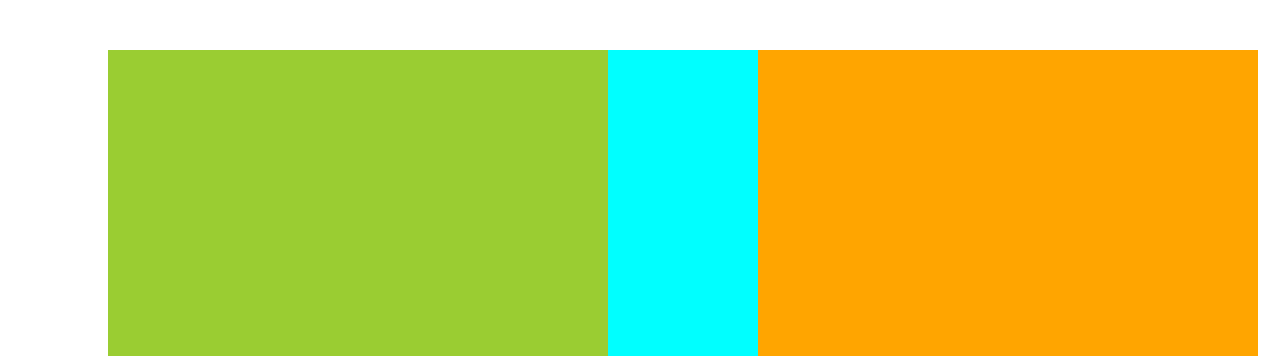
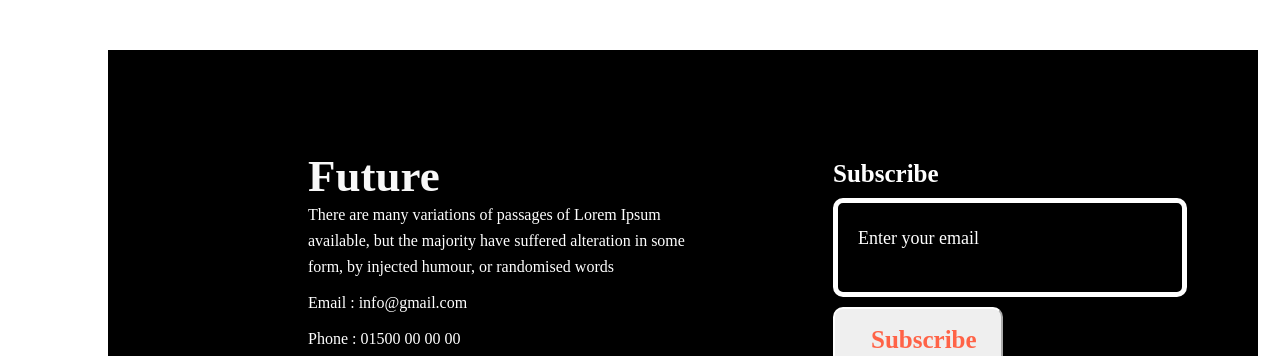
Before and after one commit to lizaahsan/Assignment-one-new-year-new-me, a plain HTML site: page index.html in a window 1280 px wide. Shown: the part 2370-2726 px from the top of the page. Drawn offline with Linux system fonts and the light colour scheme.

Commit message:
forth commit

```diff
--- a/index.html
+++ b/index.html
@@ -110,8 +110,36 @@
     <footer>
       <div class="container">
         <div class="footer-part">
-          <div class="footer-part-left"></div>
-          <div class="footer-part-right"></div>
+          <div class="footer-part-left">
+            <div class="footer-left-one">Future</div>
+            <div class="footer-left-two">
+              There are many variations of passages of Lorem Ipsum<br>
+               available, but the majority have suffered alteration in some <br>
+               form, by injected humour, or randomised words
+            </div>
+            <div class="footer-left-three">
+              Email : info@gmail.com
+            </div>
+            <div class="footer-left-four">
+              Phone : 01500 00 00 00
+            </div>
+            <div class="footer-left-five">
+              <img src="images/icons/fb.png" alt="fb png">
+              <img src="images/icons/twitter.png" alt="twit png">
+              <img src="images/icons/youtube.png" alt="you tube png">
+            </div>
+          </div>
+          <div class="footer-part-right">
+            <div class="footer-right-one">
+              Subscribe
+            </div>
+            <div class="footer-right-two">
+              Enter your email
+            </div>
+            <div class="footer-right-three">
+              <button class="footer-button"><P>Subscribe</P></button>
+            </div>
+          </div>
       </div> <!--end of  container footer-part-->
     </footer>
 </body>
--- a/styles/style.css
+++ b/styles/style.css
@@ -115,6 +115,7 @@ height: 300px;
 margin-left: 100px;
 margin-top: 1250px;
 background-repeat: no-repeat;
+background-image: linear-gradient(to right, red , yellow);
 border-radius: 5px;
 }
 .banner-part-title{
@@ -147,22 +148,110 @@ button p{
    .footer-part{
     position: absolute;
     width: 1150px;
-    height: 700px;
-    background-color: aqua;
+    height: 500px;
+    background-color:black;
     margin-top: 1600px;
     margin-left: 100px;
     display: flex;
    }
     .footer-part-left{
       width: 500px;
-      height: 500px;
-      background-color: yellowgreen;
+      height: 300px;
+      background-color: black;
       text-align: left;
+      margin-top: 100px;
+      margin-left: 200px;
     }
+.footer-left-one{
+  font-size: 45px;
+  font-weight: 700;
+  color: #F8F8F8;
+  font-family: work sans;
+  font-style: normal;
+
+}
+.footer-left-two{
+  font-size: 16px;
+  font-weight: 400;
+  font-style: normal;
+  font-family: work sans;
+  color: #FFF;
+  line-height: 26px;
+}
+.footer-left-three{
+  font-size: 16px;
+  font-weight: 400;
+  font-style: normal;
+  font-family: work sans;
+  color: #FFF;
+  line-height: 26px;
+  margin-top: 10px;
+  margin-bottom: 10px;
+}
+.footer-left-four{
+  font-size: 16px;
+  font-weight: 400;
+  font-style: normal;
+  font-family: work sans;
+  color: #FFF;
+  line-height: 26px;
+  margin-top: 10px;
+  margin-bottom: 10px;
+}
+.footer-left-five{
+  margin-top: 10px;
+  margin-bottom: 10px;
+}
     .footer-part-right{
       width: 500px;
-      height: 500px;
-      background-color: orange;
+      height: 300px;
+      background-color: black;
       margin-left: 150px;
-      text-align: right;
+      text-align: left;
+      margin-top: 100px;
+      margin-left: 100px;
     }
+    .footer-right-one{
+      font-size: 25px;
+      font-weight: 600;
+      font-style: normal;
+      font-family: work sans;
+      color: #FFF;
+      line-height:normal;
+      margin-top: 10px;
+      margin-bottom: 10px;
+    }
+    .footer-right-two{
+      font-size: 18px;
+      font-weight: 400;
+      font-style: normal;
+      font-family: work sans;
+      color: #FFF;
+      line-height:normal;
+      margin-top: 10px;
+      margin-bottom: 10px;
+      width: 324px;
+      height: 64px;
+      border-radius: 10px;
+      text-align:left;
+      padding-left: 20px;
+      padding-top: 25px;
+      border: 5px solid;
+    }
+    .footer-button{
+      width: 170px;
+      height: 64px;
+      color: #FFF;
+      border-radius: 10px;
+      border-color: #FFF;
+      text-align:center;
+      display: flex;
+    }
+    .footer-button p{
+      font-size: 25px;
+      font-style: normal;
+      font-family: work sans;
+      color: tomato;
+      line-height: 10px;
+    }
+    /*footer part end*/
```
